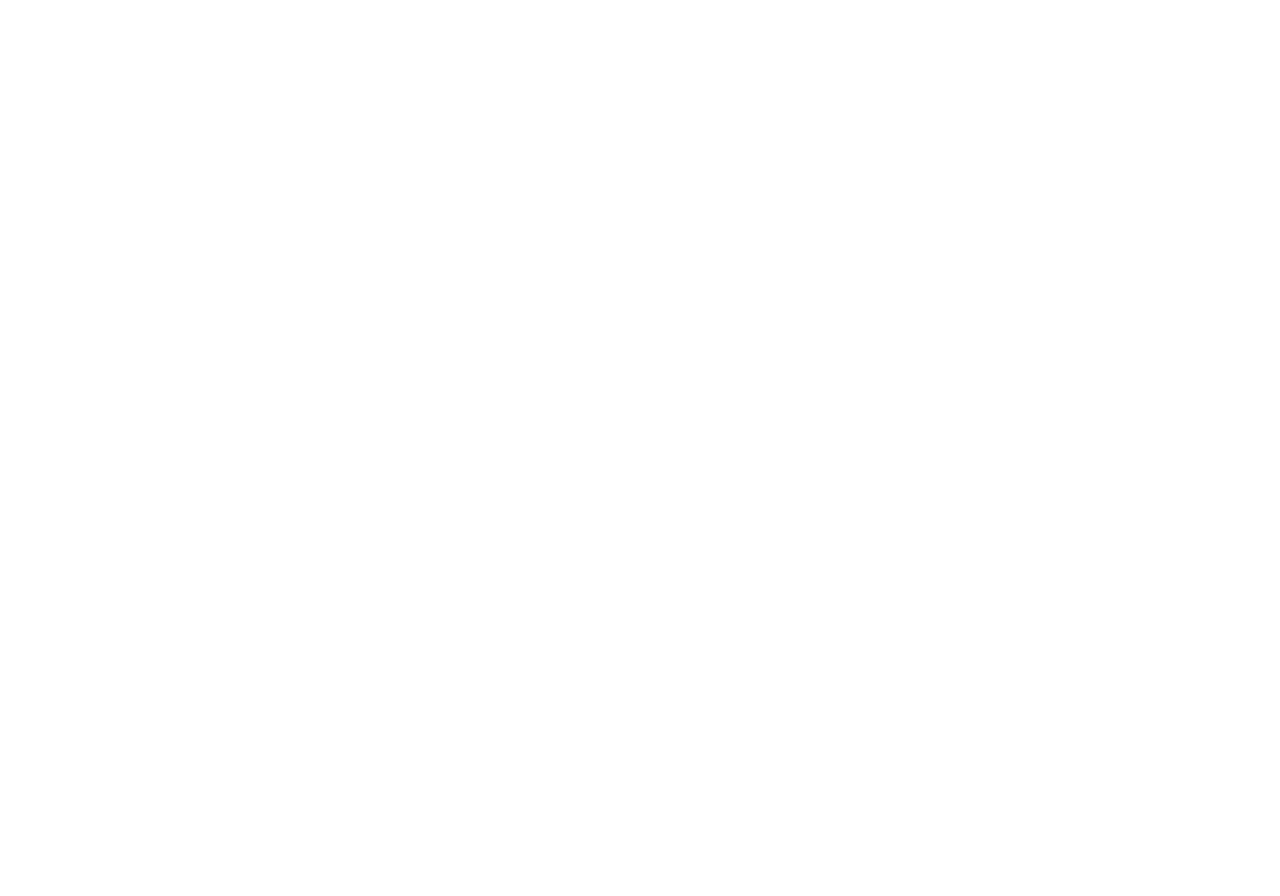
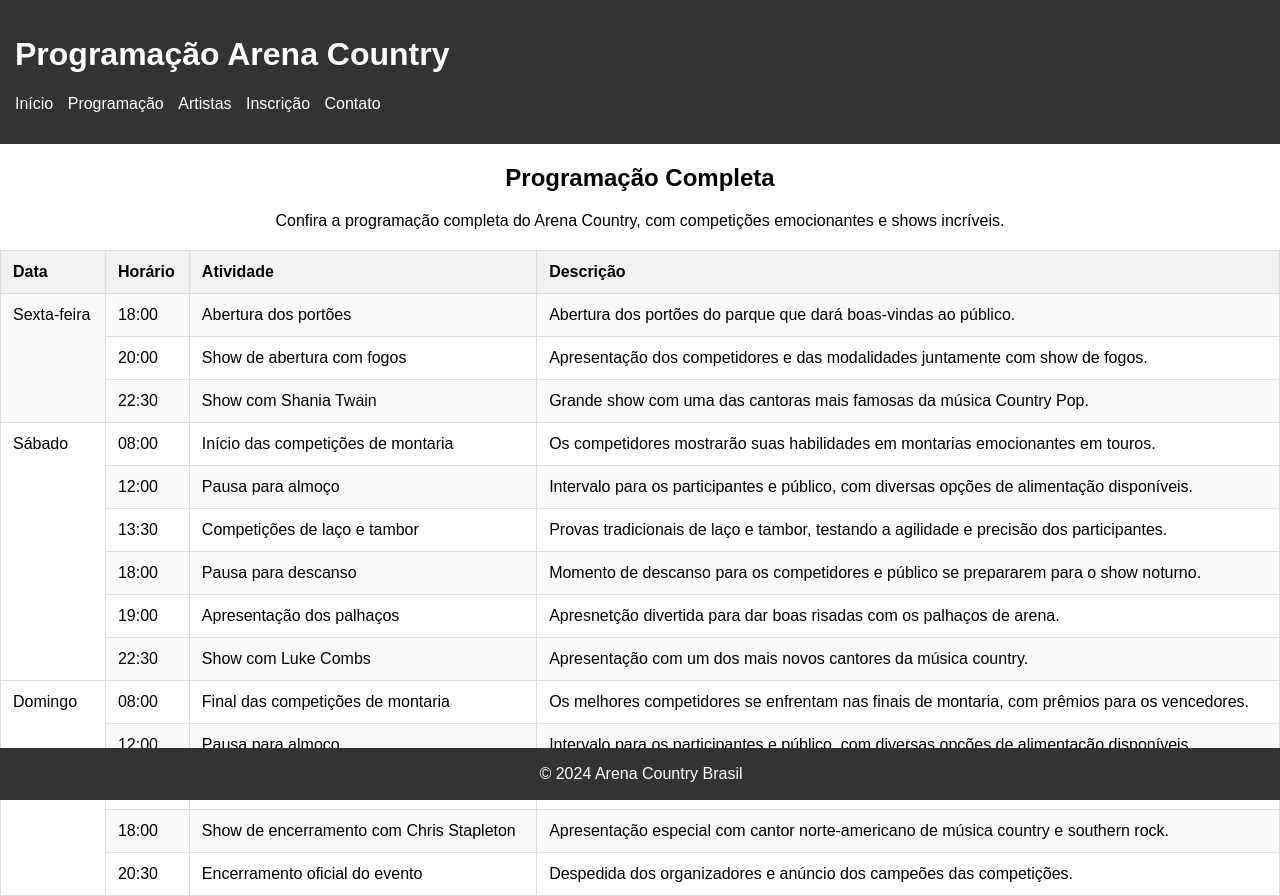
Before and after one commit to BrunaFaculdade/Trabalho-Evento-Milt-Paginas, a website: page trabalhoEventoMiltPaginas/programacao.html in a window 1280 px wide. Before the commit the page ends 800 px from the top, so only its background shows below. Drawn offline with Linux system fonts and the light colour scheme.

Commit message:
Criacao das paginas inscricao e programacao

```diff
--- a/trabalhoEventoMiltPaginas/css/styles.css
+++ b/trabalhoEventoMiltPaginas/css/styles.css
@@ -0,0 +1,69 @@
+body {
+    font-family: Arial, sans-serif;
+    margin: 0;
+    padding: 0;
+}
+
+header {
+    background-color: #333;
+    color: white;
+    padding: 15px;
+}
+
+nav ul {
+    list-style: none;
+    padding: 0;
+}
+
+nav ul li {
+    display: inline;
+    margin-right: 10px;
+}
+
+nav ul li a {
+    color: white;
+    text-decoration: none;
+}
+
+footer {
+    background-color: #333;
+    color: white;
+    text-align: center;
+    padding: 1px;
+    position: fixed;
+    bottom: 0;
+    width: 100%;
+}
+
+table {
+    width: 100%;
+    border-collapse: collapse;
+    margin-top: 20px;
+}
+
+th, td {
+    border: 1px solid #ddd;
+    padding: 12px;
+    text-align: left;
+}
+
+th {
+    background-color: #f2f2f2;
+    font-weight: bold;
+}
+
+tr:nth-child(even) {
+    background-color: #f9f9f9;
+}
+
+tr:hover {
+    background-color: #f1f1f1;
+}
+
+td {
+    vertical-align: top;
+}
+
+h2, p {
+    text-align: center;
+}
--- a/trabalhoEventoMiltPaginas/inscricao.html
+++ b/trabalhoEventoMiltPaginas/inscricao.html
@@ -0,0 +1,64 @@
+<!DOCTYPE html>
+<html lang="pt-BR">
+<head>
+    <meta charset="UTF-8">
+    <meta name="viewport" content="width=device-width, initial-scale=1.0">
+    <title>Inscrição - Arena Country</title>
+    <link rel="stylesheet" href="css/styles.css">
+</head>
+<body>
+    <header>
+        <h1>Inscrição para o Arena Country</h1>
+        <nav>
+            <ul>
+                <li><a href="index.html">Início</a></li>
+                <li><a href="programacao.html">Programação</a></li>
+                <li><a href="artistas.html">Artistas</a></li>
+                <li><a href="inscricao.html">Inscrição</a></li>
+                <li><a href="contato.html">Contato</a></li>
+            </ul>
+        </nav>
+    </header>
+    <main>
+        <section>
+            <h2>Preencha o formulário para participar do Arena Country</h2>
+            <form action="submit_form.php" method="POST">
+                <!-- Campo Nome -->
+                <label for="nome">Nome Completo:</label>
+                <input type="text" id="nome" name="nome" required><br><br>
+
+                <!-- Campo Email -->
+                <label for="email">Email:</label>
+                <input type="email" id="email" name="email" required><br><br>
+
+                 <!-- Campo Sexo -->
+                 <label for="sexo">Sexo:</label>
+                 <select id="sexo" name="sexo" required>
+                     <option value="">Selecione</option>
+                     <option value="feminino">Feminino</option>
+                     <option value="masculino">Masculino</option>
+                     <option value="outro">Outro</option>
+                     <option value="nao_dizer">Prefiro não dizer</option>
+                 </select><br><br>
+
+                <!-- Campo Telefone -->
+                <label for="telefone">Telefone:</label>
+                <input type="tel" id="telefone" name="telefone" pattern="[0-9]{10,11}" placeholder="Digite seu telefone com DDD" required><br><br>
+
+                <!-- Opções de inscrição -->
+                <label for="tipo_inscricao">Tipo de Inscrição:</label><br>
+                <input type="radio" id="competir" name="tipo_inscricao" value="competir" required>
+                <label for="competir">Competir</label><br>
+                <input type="radio" id="assistir" name="tipo_inscricao" value="assistir" required>
+                <label for="assistir">Apenas assistir</label><br><br>
+
+                <!-- Botão de envio -->
+                <input type="submit" value="Enviar Inscrição">
+            </form>
+        </section>
+    </main>
+    <footer>
+        <p>&copy; 2024 Arena Country Brasil</p>
+    </footer>
+</body>
+</html>
--- a/trabalhoEventoMiltPaginas/programacao.html
+++ b/trabalhoEventoMiltPaginas/programacao.html
@@ -0,0 +1,121 @@
+<!DOCTYPE html>
+<html lang="pt-BR">
+<head>
+    <meta charset="UTF-8">
+    <meta name="viewport" content="width=device-width, initial-scale=1.0">
+    <title>Programação - Arena Country</title>
+    <link rel="stylesheet" href="css/styles.css">
+
+</head>
+<body>
+    <header>
+        <h1>Programação Arena Country</h1>
+        <nav>
+            <ul>
+                <li><a href="index.html">Início</a></li>
+                <li><a href="programacao.html">Programação</a></li>
+                <li><a href="artistas.html">Artistas</a></li>
+                <li><a href="inscricao.html">Inscrição</a></li>
+                <li><a href="contato.html">Contato</a></li>
+            </ul>
+        </nav>
+    </header>
+    <main>
+        <section>
+            <h2>Programação Completa</h2>
+            <p>Confira a programação completa do Arena Country, com competições emocionantes e shows incríveis.</p>
+
+            <table>
+                <tr>
+                    <th>Data</th>
+                    <th>Horário</th>
+                    <th>Atividade</th>
+                    <th>Descrição</th>
+                </tr>
+
+                <!-- Sexta-feira -->
+                <tr>
+                    <td rowspan="3">Sexta-feira</td>
+                    <td>18:00</td>
+                    <td>Abertura dos portões</td>
+                    <td>Abertura dos portões do parque que dará boas-vindas ao público.</td>
+                </tr>
+                <tr>
+                    <td>20:00</td>
+                    <td>Show de abertura com fogos</td>
+                    <td>Apresentação dos competidores e das modalidades juntamente com show de fogos.</td>
+                </tr>
+                <tr>
+                    <td>22:30</td>
+                    <td>Show com Shania Twain</td>
+                    <td>Grande show com uma das cantoras mais famosas da música Country Pop.</td>
+                </tr>
+
+                <!-- Sábado -->
+                <tr>
+                    <td rowspan="6">Sábado</td>
+                    <td>08:00</td>
+                    <td>Início das competições de montaria</td>
+                    <td>Os competidores mostrarão suas habilidades em montarias emocionantes em touros.</td>
+                </tr>
+                <tr>
+                    <td>12:00</td>
+                    <td>Pausa para almoço</td>
+                    <td>Intervalo para os participantes e público, com diversas opções de alimentação disponíveis.</td>
+                </tr>
+                <tr>
+                    <td>13:30</td>
+                    <td>Competições de laço e tambor</td>
+                    <td>Provas tradicionais de laço e tambor, testando a agilidade e precisão dos participantes.</td>
+                </tr>
+                <tr>
+                    <td>18:00</td>
+                    <td>Pausa para descanso</td>
+                    <td>Momento de descanso para os competidores e público se prepararem para o show noturno.</td>
+                </tr>
+                </tr>
+                    <td>19:00</td>
+                    <td>Apresentação dos palhaços</td>
+                    <td>Apresnetção divertida para dar boas risadas com os palhaços de arena.</td>
+                </tr>
+                <tr>
+                    <td>22:30</td>
+                    <td>Show com Luke Combs</td>
+                    <td>Apresentação com um dos mais novos cantores da música country.</td>
+                </tr>
+
+                <!-- Domingo -->
+                <tr>
+                    <td rowspan="5">Domingo</td>
+                    <td>08:00</td>
+                    <td>Final das competições de montaria</td>
+                    <td>Os melhores competidores se enfrentam nas finais de montaria, com prêmios para os vencedores.</td>
+                </tr>
+                <tr>
+                    <td>12:00</td>
+                    <td>Pausa para almoço</td>
+                    <td>Intervalo para os participantes e público, com diversas opções de alimentação disponíveis.</td>
+                </tr>
+                <tr>
+                    <td>13:30</td>
+                    <td>Competições de laço e tambor - Final</td>
+                    <td>As provas finais de laço e tambor decidirão os grandes campeões do evento.</td>
+                </tr>
+                <tr>
+                    <td>18:00</td>
+                    <td>Show de encerramento com Chris Stapleton</td>
+                    <td>Apresentação especial com cantor norte-americano de música country e southern rock.</td>
+                </tr>
+                <tr>
+                    <td>20:30</td>
+                    <td>Encerramento oficial do evento</td>
+                    <td>Despedida dos organizadores e anúncio dos campeões das competições.</td>
+                </tr>
+            </table>
+        </section>
+    </main>
+    <footer>
+        <p>&copy; 2024 Arena Country Brasil</p>
+    </footer>
+</body>
+</html>
```
Also changed, not shown: trabalhoEventoMiltPaginas/index.html (+1 -1 lines).
